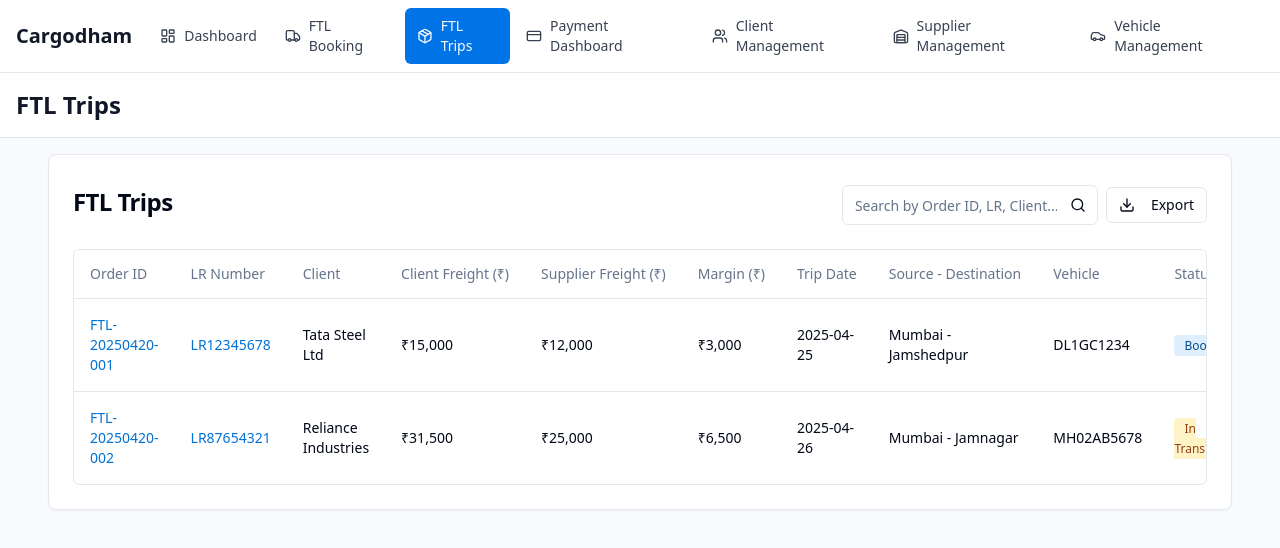
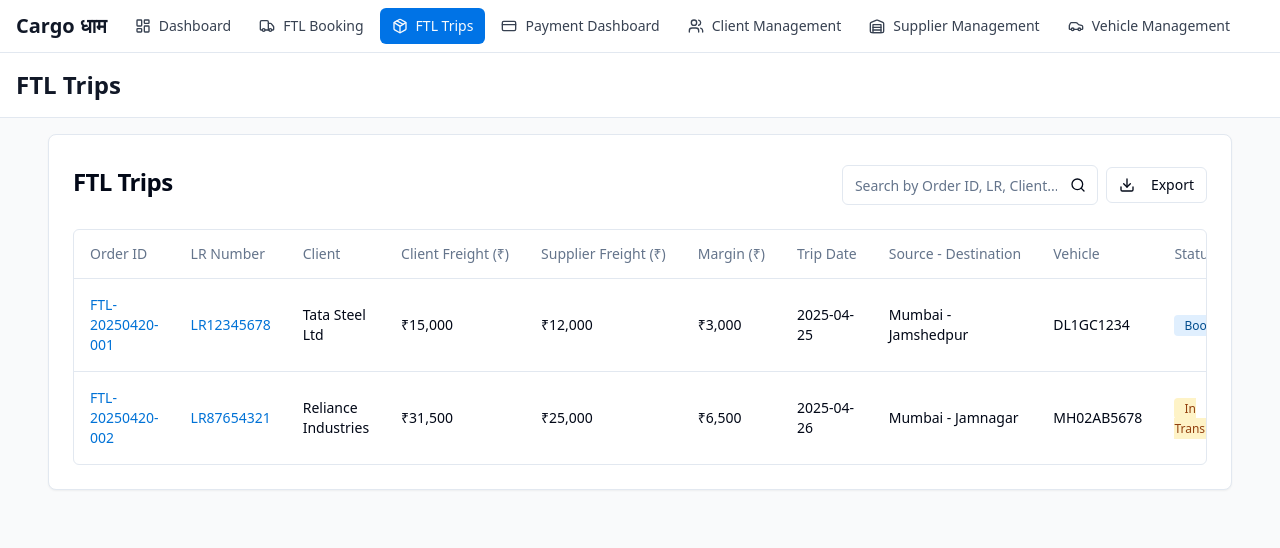
Before and after one commit to Sanjeet1912/freight-flow-booking-system, a React (Vite) app: page /trips in a window 1280 px wide. Shown: the top 548 px of the page. Built offline with nearby package versions, Linux system fonts and the light colour scheme.

Commit message:
Update application title
Update the application title in the MainLayout component to display "Cargo" in English and "dham" in Hindi.

```diff
--- a/src/components/layout/MainLayout.tsx
+++ b/src/components/layout/MainLayout.tsx
@@ -1,3 +1,4 @@
+
 import React, { ReactNode } from "react";
 import { NavLink } from "react-router-dom";
 import {
@@ -15,7 +16,7 @@ interface MainLayoutProps {
   title?: string;
 }
 
-const MainLayout = ({ children, title = "Cargodham" }: MainLayoutProps) => {
+const MainLayout = ({ children, title = "Cargo धाम" }: MainLayoutProps) => {
   const menuItems = [
     { icon: LayoutDashboard, title: "Dashboard", to: "/" },
     { icon: Truck, title: "FTL Booking", to: "/booking" },
@@ -32,7 +33,7 @@ const MainLayout = ({ children, title = "Cargodham" }: MainLayoutProps) => {
         <div className="max-w-[1920px] mx-auto">
           <div className="flex items-center justify-between px-4 py-2">
             <div className="flex items-center gap-4">
-              <h2 className="text-xl font-semibold text-gray-900">Cargodham</h2>
+              <h2 className="text-xl font-semibold text-gray-900">Cargo धाम</h2>
               <div className="hidden md:flex items-center gap-1">
                 {menuItems.map((item) => (
                   <NavLink
```
